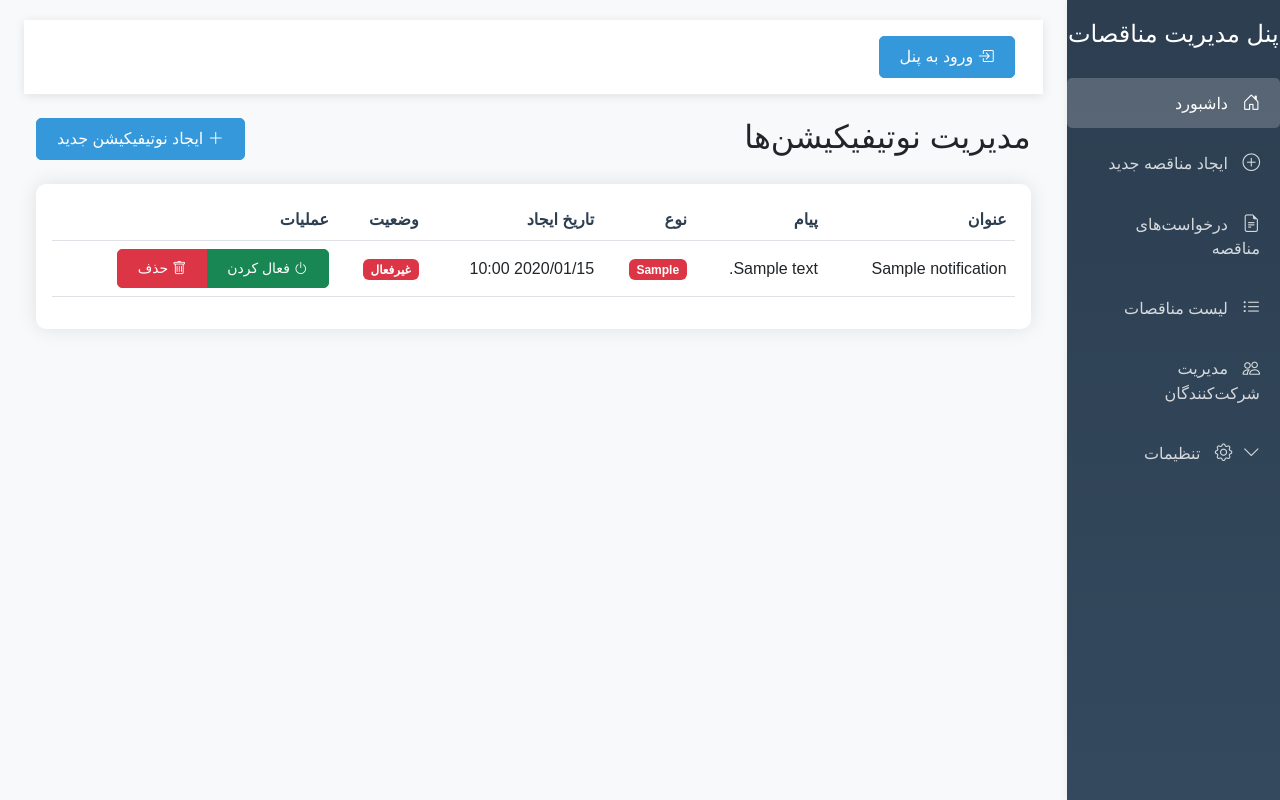
After one commit to khashino/Tender, a Django app: template templates/app1/controls/notification_list.html in a window 1280 px wide. The commit adds this page. Run offline with Django 5.2, Linux system fonts and the light colour scheme; the template is opened without the code that fills it: most values are stand-ins (such as "Sample title", 1, 10 or a date in 2020); some web fonts are replaced.

Commit message:
manage notifications in app1

```diff
--- a/app1/urls.py
+++ b/app1/urls.py
@@ -22,4 +22,10 @@ urlpatterns = [
     path('tender/applications/', views.tender_applications, name='tender_applications'),
     path('tender/applications/<int:application_id>/review/', views.review_application, name='review_application'),
     path('tender/applications/<int:application_id>/start-workflow/', views.start_application_workflow, name='start_application_workflow'),
+
+    # Notification Management
+    path('controls/notifications/', views.notification_list, name='notification_list'),
+    path('controls/notifications/create/', views.notification_create, name='notification_create'),
+    path('controls/notifications/<int:notification_id>/toggle/', views.notification_toggle, name='notification_toggle'),
+    path('controls/notifications/<int:notification_id>/delete/', views.notification_delete, name='notification_delete'),
 ]
--- a/templates/app1/base.html
+++ b/templates/app1/base.html
@@ -204,6 +204,12 @@
                                             نقش‌های کاربران
                                         </a>
                                     </li>
+                                    <li class="nav-item">
+                                        <a class="nav-link" href="{% url 'app1:notification_list' %}">
+                                            <i class="bi bi-bell"></i>
+                                            نوتیفیکیشن‌ها
+                                        </a>
+                                    </li>
                                 </ul>
                             </div>
                         </li>
--- /dev/null
+++ b/templates/app1/controls/notification_list.html
@@ -0,0 +1,79 @@
+{% extends 'app1/base.html' %}
+{% load static %}
+
+{% block title %}مدیریت نوتیفیکیشن‌ها{% endblock %}
+
+{% block content %}
+<div class="container-fluid">
+    <div class="row mb-4">
+        <div class="col">
+            <h2 class="mb-0">مدیریت نوتیفیکیشن‌ها</h2>
+        </div>
+        <div class="col-auto">
+            <a href="{% url 'app1:notification_create' %}" class="btn btn-primary">
+                <i class="bi bi-plus-lg"></i>
+                ایجاد نوتیفیکیشن جدید
+            </a>
+        </div>
+    </div>
+
+    <div class="card">
+        <div class="card-body">
+            <div class="table-responsive">
+                <table class="table table-hover">
+                    <thead>
+                        <tr>
+                            <th>عنوان</th>
+                            <th>پیام</th>
+                            <th>نوع</th>
+                            <th>تاریخ ایجاد</th>
+                            <th>وضعیت</th>
+                            <th>عملیات</th>
+                        </tr>
+                    </thead>
+                    <tbody>
+                        {% for notification in notifications %}
+                        <tr>
+                            <td>{{ notification.title }}</td>
+                            <td>{{ notification.message }}</td>
+                            <td>
+                                <span class="badge {% if notification.notification_type == 'info' %}bg-info{% elif notification.notification_type == 'warning' %}bg-warning{% elif notification.notification_type == 'success' %}bg-success{% else %}bg-danger{% endif %}">
+                                    {{ notification.get_notification_type_display }}
+                                </span>
+                            </td>
+                            <td>{{ notification.created_at|date:"Y/m/d H:i" }}</td>
+                            <td>
+                                <span class="badge {% if notification.is_active %}bg-success{% else %}bg-danger{% endif %}">
+                                    {% if notification.is_active %}فعال{% else %}غیرفعال{% endif %}
+                                </span>
+                            </td>
+                            <td>
+                                <div class="btn-group">
+                                    <a href="{% url 'app1:notification_toggle' notification.id %}" class="btn btn-sm {% if notification.is_active %}btn-warning{% else %}btn-success{% endif %}">
+                                        <i class="bi bi-power"></i>
+                                        {% if notification.is_active %}غیرفعال کردن{% else %}فعال کردن{% endif %}
+                                    </a>
+                                    <a href="{% url 'app1:notification_delete' notification.id %}" class="btn btn-sm btn-danger">
+                                        <i class="bi bi-trash"></i>
+                                        حذف
+                                    </a>
+                                </div>
+                            </td>
+                        </tr>
+                        {% empty %}
+                        <tr>
+                            <td colspan="6" class="text-center py-4">
+                                <div class="text-muted">
+                                    <i class="bi bi-bell-slash display-6 mb-2"></i>
+                                    <p class="mb-0">هیچ نوتیفیکیشنی یافت نشد</p>
+                                </div>
+                            </td>
+                        </tr>
+                        {% endfor %}
+                    </tbody>
+                </table>
+            </div>
+        </div>
+    </div>
+</div>
+{% endblock %}
```
Also changed, not shown: app1/views.py (+44 -1 lines), templates/app1/controls/notification_create.html (added, +51 -0 lines), db.sqlite3.
